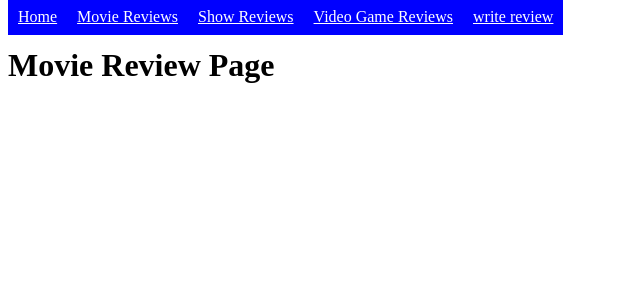
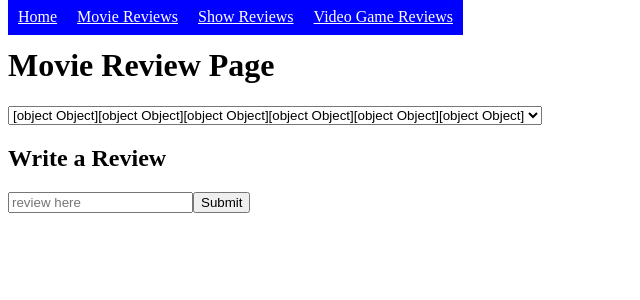
Before and after one commit to Ramlaali/ReactProject, a React (Create React App) app: page /moviesreview in a window 1280 px wide. Shown: the top 300 px of the page, without its empty margins (0-640 px from the left). Built offline with nearby package versions, Linux system fonts and the light colour scheme.

Commit message:
Made a drop down for MoviesReview and loaded the json into it

```diff
--- a/src/components/App.js
+++ b/src/components/App.js
@@ -7,7 +7,7 @@ import VideoGameReview from "./VideoGameReview";
 import ShowsReview from "./ShowsReview";
 import NavBar from "./NavBar";
 
-import WriteReview from "./WriteReview"
+
 
 function App() {
     return (
@@ -26,9 +26,6 @@ function App() {
                 <Route exact path= "/">
                     <Home />
                 </Route>
-                <Route exact path= "/writereview">
-                    <WriteReview />
-                </Route>
             </Switch>
         </div>
 
--- a/src/components/MoviesReview.js
+++ b/src/components/MoviesReview.js
@@ -1,12 +1,27 @@
-import React from "react";
+
+import WriteReview from "./WriteReview";
+import React, { useState } from "react";
+import db from "../db.json";
 
 
 
 
 function MoviesReview(){
+
+    let [movie, setMovieName] = useState("select a movie name");
+
+    let handleMovieChange = (e) => {
+        setMovieName(e.target.value)
+    }
+
     return (
         <div>
             <h1>Movie Review Page</h1>
+
+            <select name= "movieNames" onChange= {handleMovieChange}>
+                <option value="Select a Movie" > {db.movies.map((movie) => <option value={movie.moviename}> {movie} </option>)} </option>
+            </select>
+            <WriteReview/>
         </div>
         );
 }
--- a/src/components/NavBar.js
+++ b/src/components/NavBar.js
@@ -30,10 +30,6 @@ function NavBar() {
             exact style= {linkStyles}>
                 Video Game Reviews
             </NavLink>
-            <NavLink to= "/writereview"
-            exact style= {linkStyles}>
-                write review
-            </NavLink>
         </div>
 
     )
--- a/src/components/ShowsReview.js
+++ b/src/components/ShowsReview.js
@@ -1,10 +1,13 @@
 import React from "react";
+import WriteReview from "./WriteReview";
+
 
 
 function ShowsReview(){
     return (
         <div>
-            <h1>Show Review Page</h1>
+            <h1>Shows Review Page</h1>
+            <WriteReview/>
         </div>
         );
 }
--- a/src/components/VideoGameReview.js
+++ b/src/components/VideoGameReview.js
@@ -1,10 +1,12 @@
 import React from "react";
+import WriteReview from "./WriteReview";
 
 
 function VideoGameReview(){
     return (
         <div>
             <h1>Video Game Review Page</h1>
+            <WriteReview/>
         </div>
         );
 }
--- a/src/components/WriteReview.js
+++ b/src/components/WriteReview.js
@@ -1,19 +1,26 @@
-import React, { useState } from "react"
+import React, { useState } from "react";
+import db from "../db.json";
+
 
 
 
 function WriteReview(){
+    const [review, newReview] = useState('');
 
-    const [review, newReview] = useState('');
 
     function handleReview(event){
         newReview(event.target.value)
     }
+
+    function handleSubmit(event){
+        console.log(db.movies)
+        //console.log(review)
+    }
     return (
         <div className= "Review">
             <h2>Write a Review</h2>
-            <form>
-                <input id="text" type="text" required value= {review} placeholder="review here" onChange= {handleReview} />
+            <form onSubmit = {handleSubmit}>
+                <input name = "review" id="text" type="text" required value= {review} placeholder="review here" onChange= {handleReview} />
                 <button type= "submit">Submit</button>
             </form>
 
```
Also changed, not shown: src/db.json (renamed from db.json).
